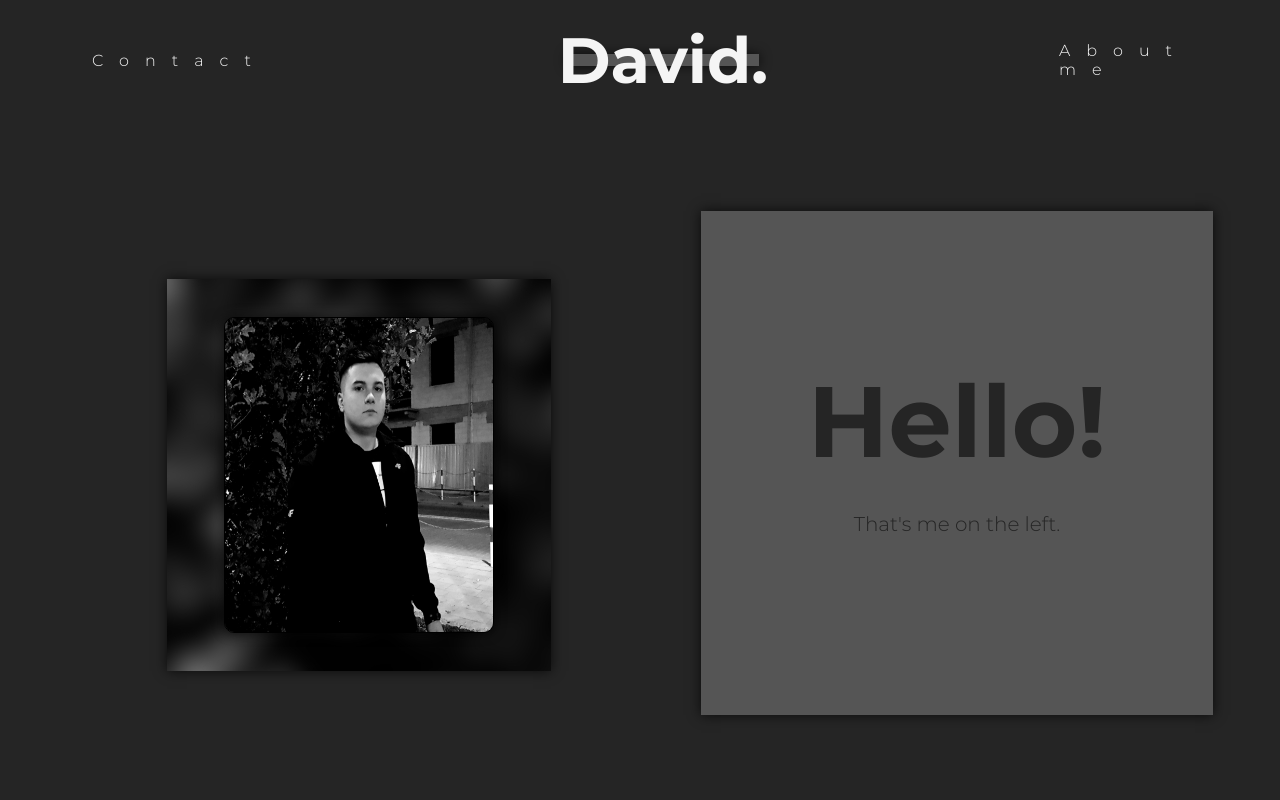
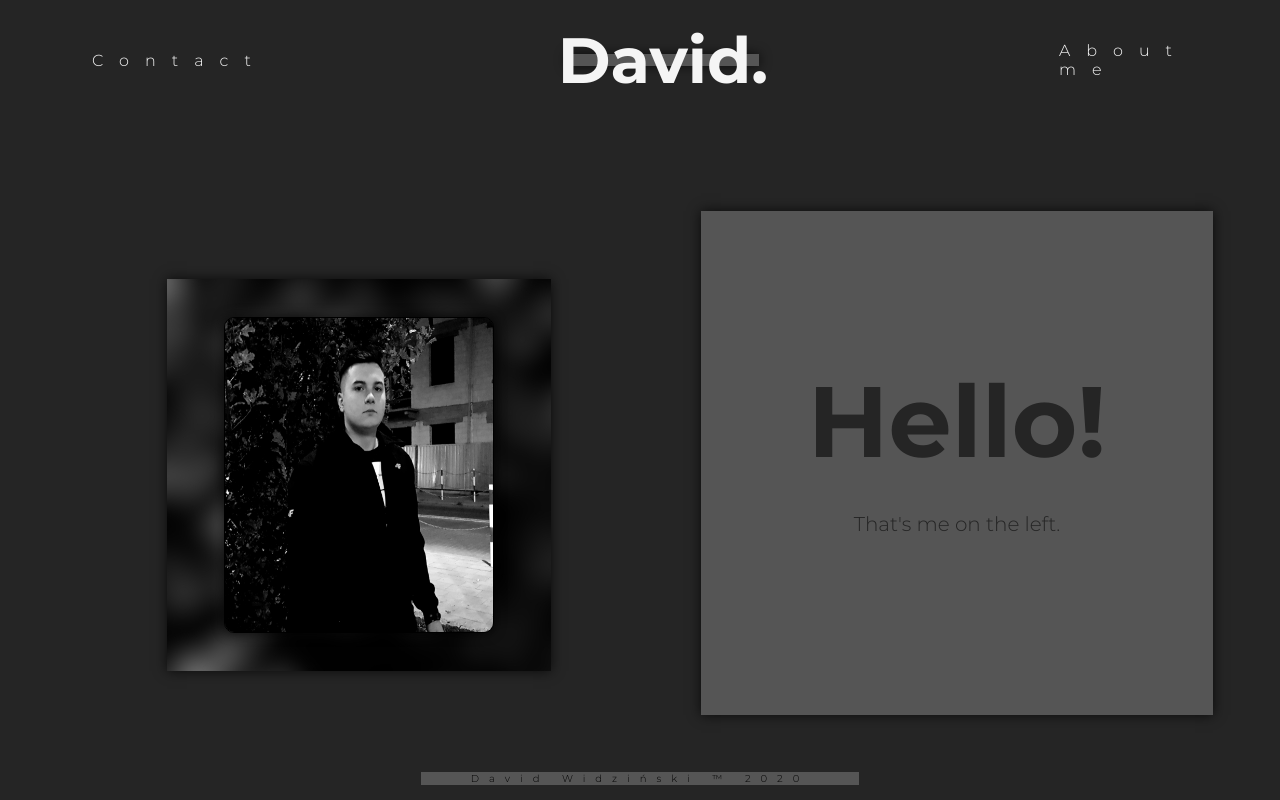
Before and after one commit to KI3M0N/ki3m0n.github.io, a plain HTML site: page index.html in a window 1280 px wide. Drawn offline with Linux system fonts and the light colour scheme.

Commit message:
Update index.html

```diff
--- a/index.html
+++ b/index.html
@@ -26,6 +26,9 @@
                  </span>
              </div>
          </div>
+         <footer>
+            <span>David Widziński &trade; 2020</span>
+         </footer>
     </div>
 </body>
 </html>
```
